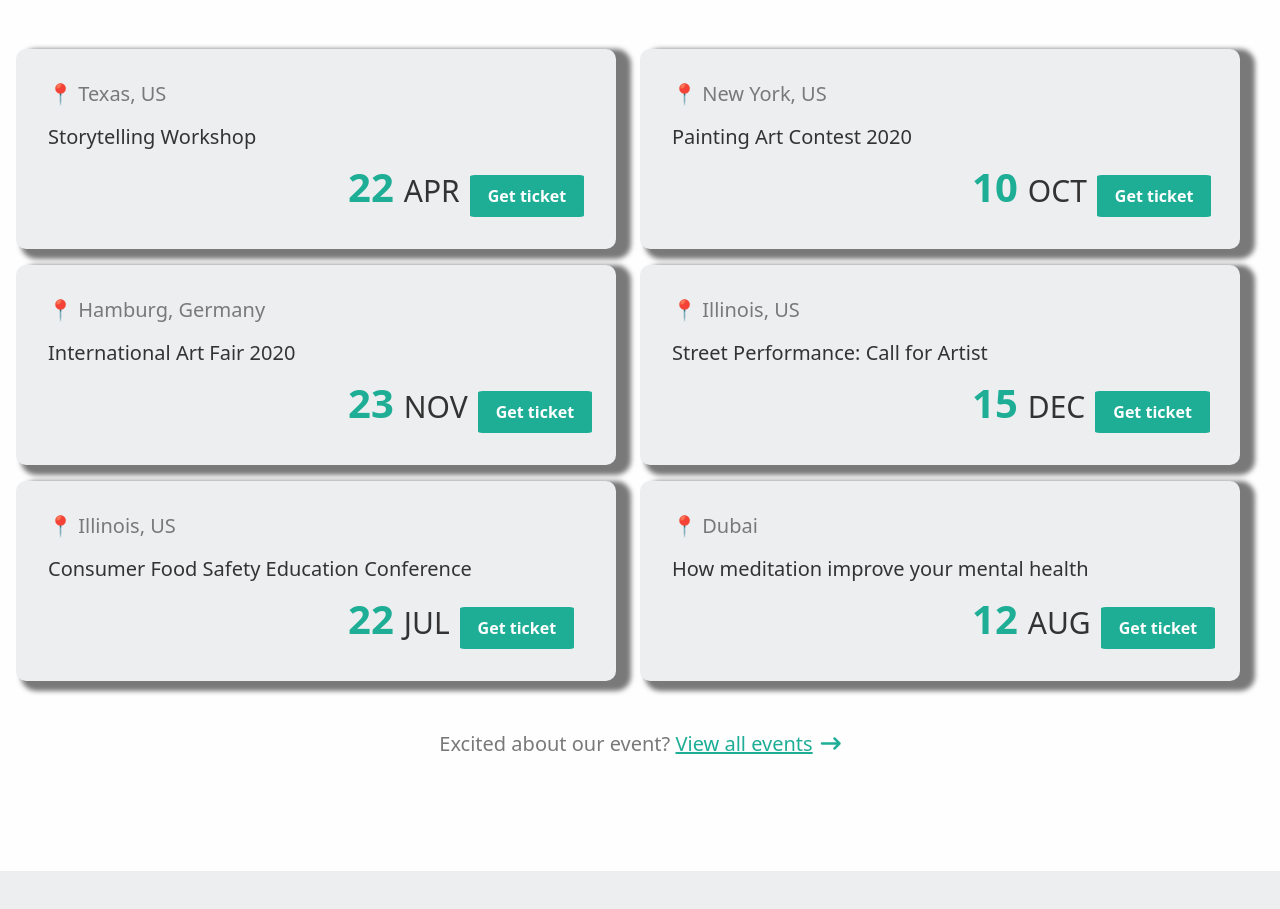
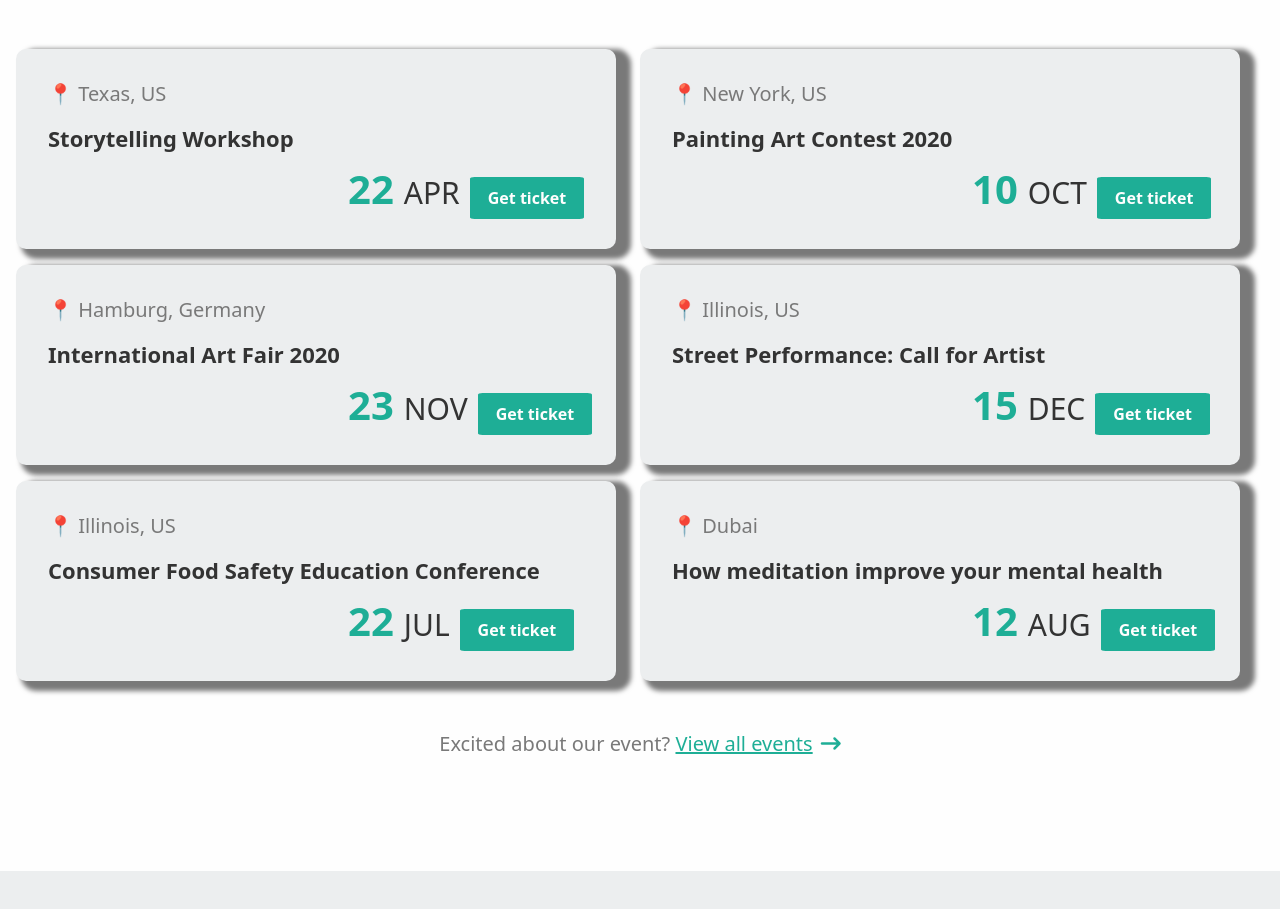
Before and after one commit to Saimon397/proj-html-vuejs, a Vue app: page / in a window 1280 px wide. Shown: the part 4980-5889 px from the top of the page. Built offline with nearby package versions, Linux system fonts and the light colour scheme.

Commit message:
comm14.2

```diff
--- a/src/components/Main5Component.vue
+++ b/src/components/Main5Component.vue
@@ -75,6 +75,8 @@
     }
 
     h5 {
+        font-size: 22px;
+        font-weight: 800;
         color: $col1-2;
     }
 }
```
